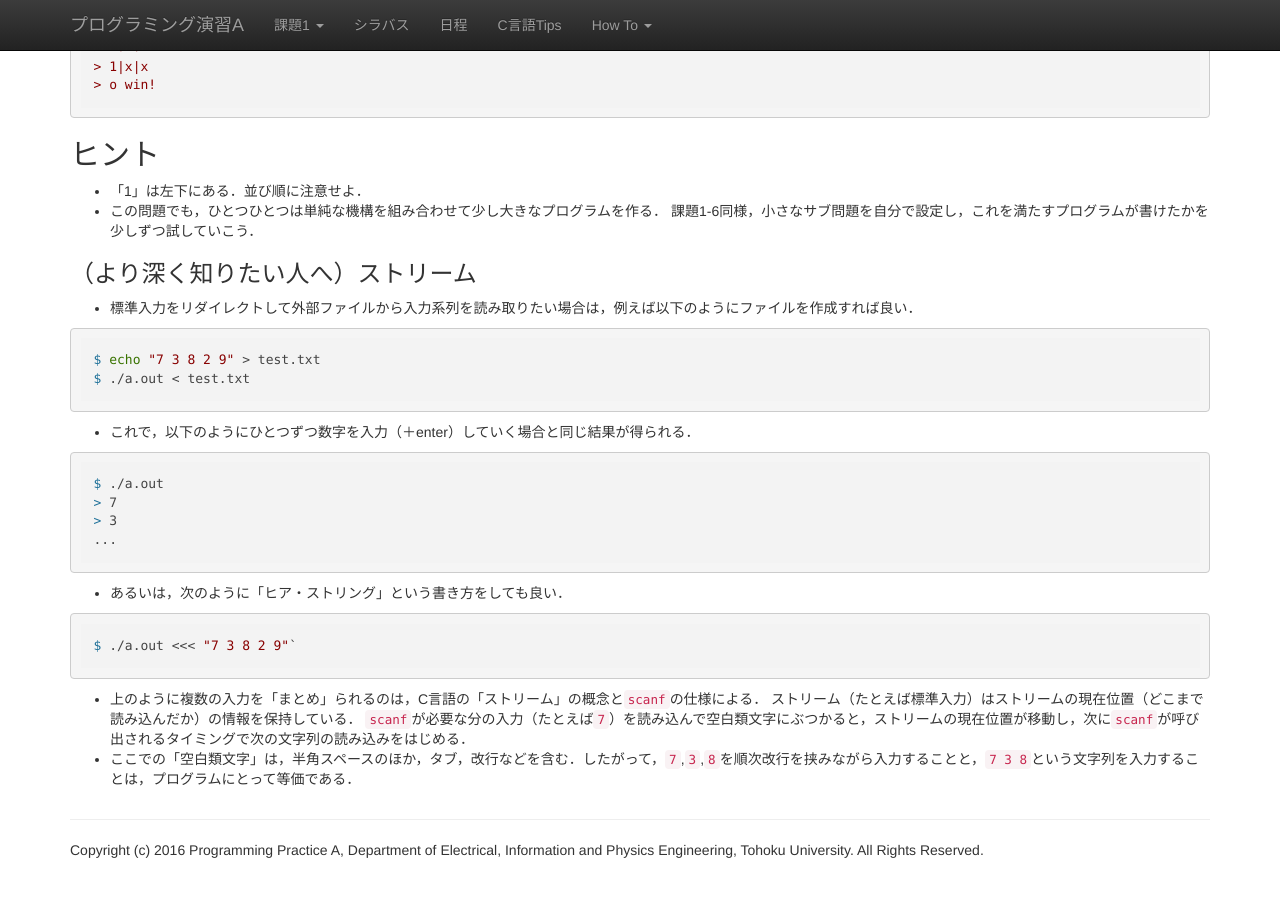
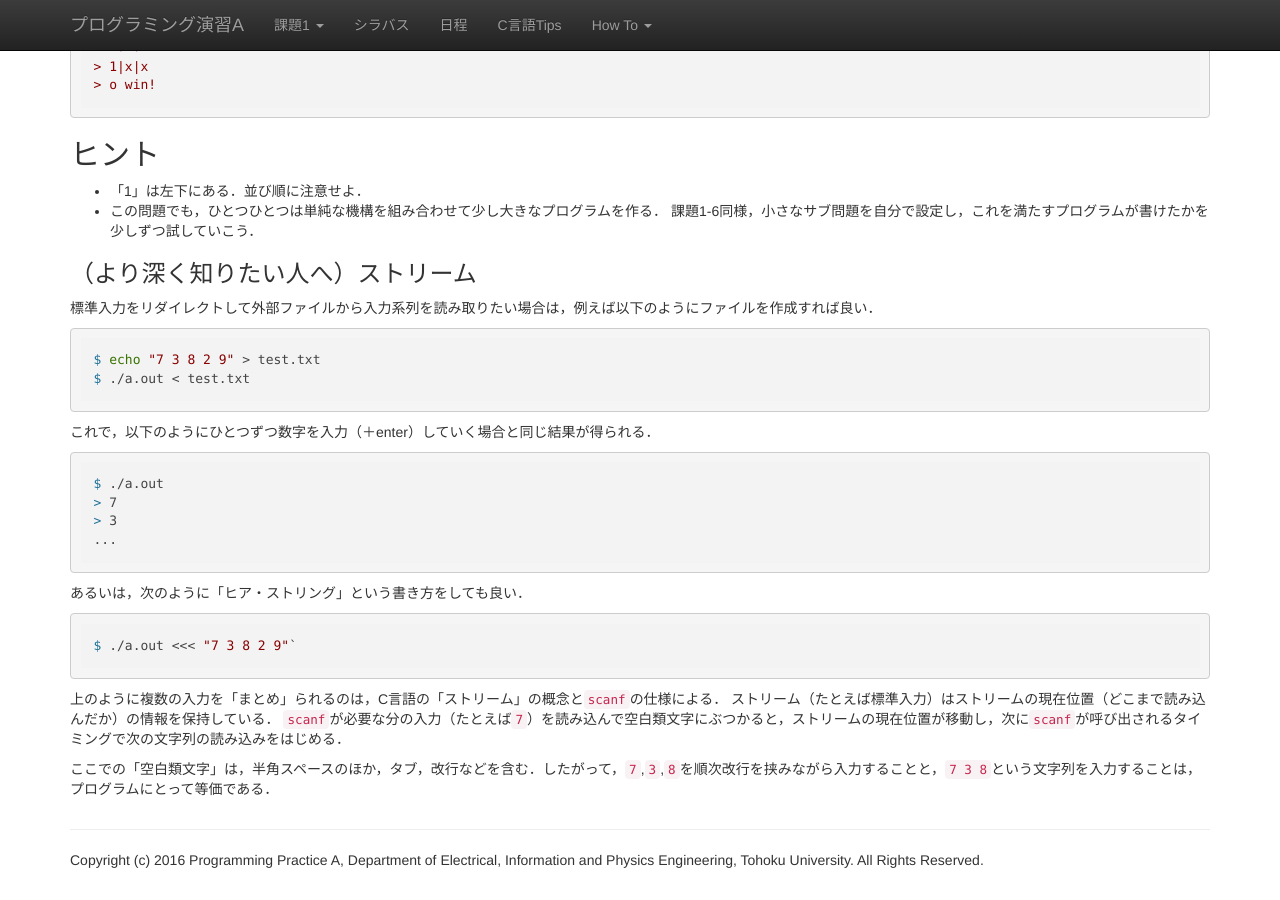
Before and after one commit to ecei-tohoku/ppa-public, a Jekyll site: the page built from kadai1/p17.md, in a window 1280 px wide and 900 px high, scrolled down 3224 px. Built offline with Jekyll 4.4.1, drawn with Linux system fonts in a browser that asks for light colours; nearby versions of some CDN libraries; formulas are drawn with MathJax 3.

Commit message:
fix: 改行調整

````diff
--- a/kadai1/p17.md
+++ b/kadai1/p17.md
@@ -179,14 +179,14 @@
 課題1-6同様，小さなサブ問題を自分で設定し，これを満たすプログラムが書けたかを少しずつ試していこう．
 
 ### （より深く知りたい人へ）ストリーム
-- 標準入力をリダイレクトして外部ファイルから入力系列を読み取りたい場合は，例えば以下のようにファイルを作成すれば良い．
+標準入力をリダイレクトして外部ファイルから入力系列を読み取りたい場合は，例えば以下のようにファイルを作成すれば良い．
 
 ```
 $ echo "7 3 8 2 9" > test.txt
 $ ./a.out < test.txt
 ```
 
-- これで，以下のようにひとつずつ数字を入力（＋enter）していく場合と同じ結果が得られる．
+これで，以下のようにひとつずつ数字を入力（＋enter）していく場合と同じ結果が得られる．
 
 ```
 $ ./a.out
@@ -195,13 +195,14 @@
 ...
 ```
 
-- あるいは，次のように「ヒア・ストリング」という書き方をしても良い．
+あるいは，次のように「ヒア・ストリング」という書き方をしても良い．
 
 ```
 $ ./a.out <<< "7 3 8 2 9"`
 ```
 
-- 上のように複数の入力を「まとめ」られるのは，C言語の「ストリーム」の概念と`scanf`の仕様による．
+上のように複数の入力を「まとめ」られるのは，C言語の「ストリーム」の概念と`scanf`の仕様による．
 ストリーム（たとえば標準入力）はストリームの現在位置（どこまで読み込んだか）の情報を保持している．
 `scanf`が必要な分の入力（たとえば`7`）を読み込んで空白類文字にぶつかると，ストリームの現在位置が移動し，次に`scanf`が呼び出されるタイミングで次の文字列の読み込みをはじめる．
-- ここでの「空白類文字」は，半角スペースのほか，タブ，改行などを含む．したがって，`7`,`3`,`8`を順次改行を挟みながら入力することと，`7 3 8`という文字列を入力することは，プログラムにとって等価である．
+
+ここでの「空白類文字」は，半角スペースのほか，タブ，改行などを含む．したがって，`7`,`3`,`8`を順次改行を挟みながら入力することと，`7 3 8`という文字列を入力することは，プログラムにとって等価である．
````
